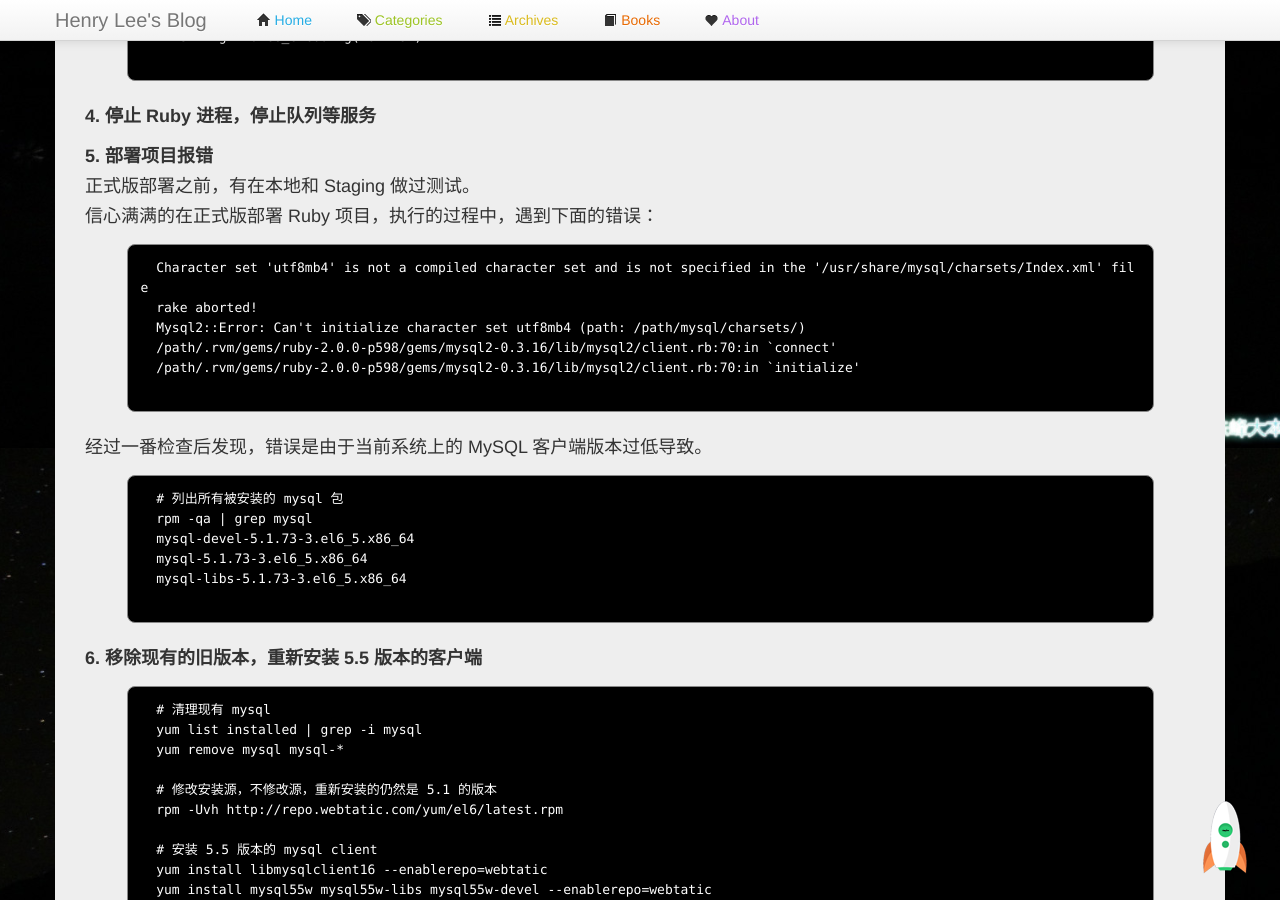
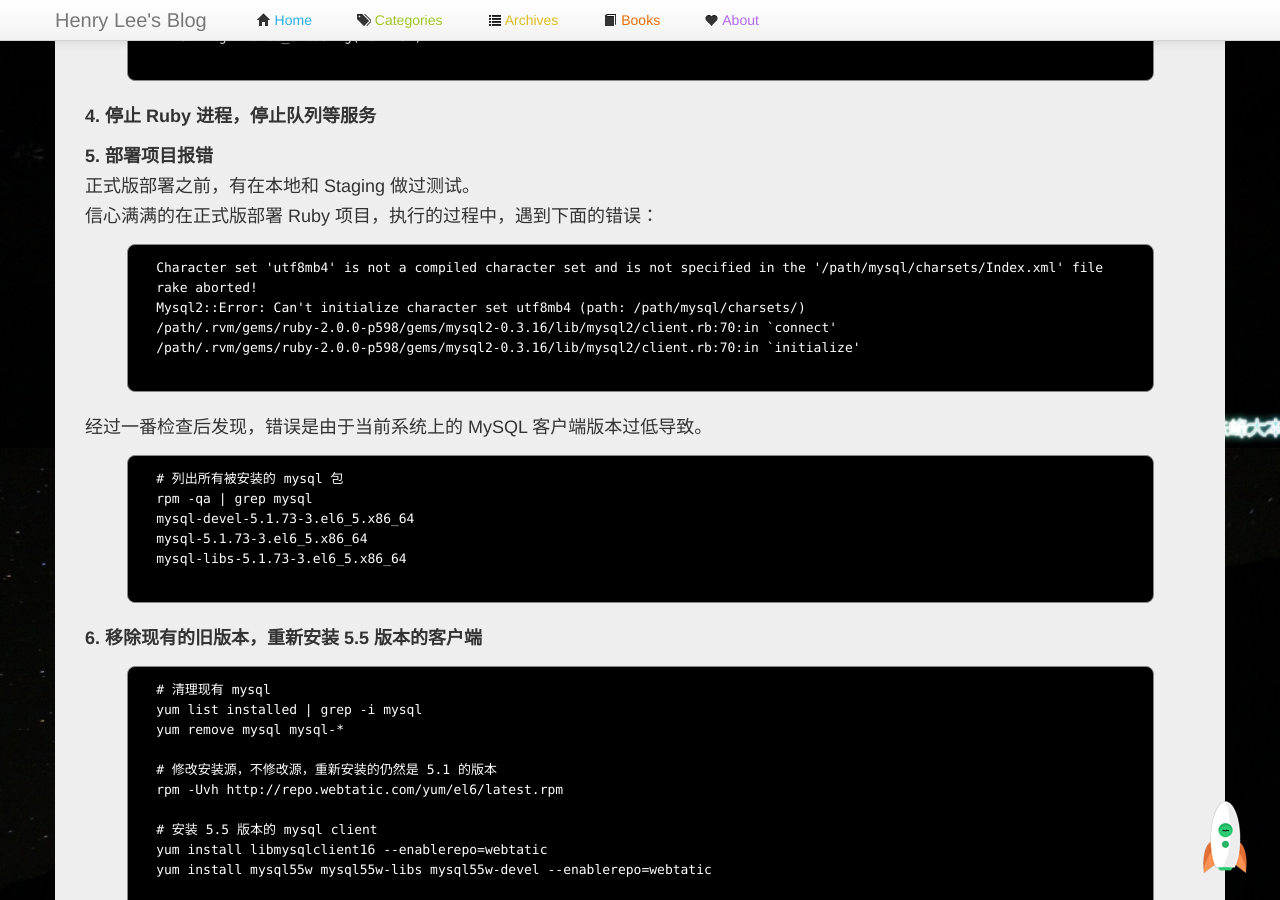
Before and after one commit to manageyp/manageyp.github.com, a Jekyll site: the page built from _posts/2015-03-05-aliyun-rds-change-mysql-charset-from-utf8-to-utf8mb4.html, in a window 1280 px wide and 900 px high, scrolled down 1352 px. Built offline with Jekyll 4.4.1, drawn with Linux system fonts in a browser that asks for light colours; comment, search, counter and statistics services are not loaded.

Commit message:
[Change] aliyun-rds-change-mysql-charset-from-utf8-to-utf8mb4

```diff
--- a/_posts/2015-03-05-aliyun-rds-change-mysql-charset-from-utf8-to-utf8mb4.html
+++ b/_posts/2015-03-05-aliyun-rds-change-mysql-charset-from-utf8-to-utf8mb4.html
@@ -80,7 +80,7 @@ record_on: 2015-03-05
   正式版部署之前，有在本地和 Staging 做过测试。</br>
   信心满满的在正式版部署 Ruby 项目，执行的过程中，遇到下面的错误：</br>
   <pre class="prettyprint lang-html">
-  Character set 'utf8mb4' is not a compiled character set and is not specified in the '/usr/share/mysql/charsets/Index.xml' file
+  Character set 'utf8mb4' is not a compiled character set and is not specified in the '/path/mysql/charsets/Index.xml' file
   rake aborted!
   Mysql2::Error: Can't initialize character set utf8mb4 (path: /path/mysql/charsets/)
   /path/.rvm/gems/ruby-2.0.0-p598/gems/mysql2-0.3.16/lib/mysql2/client.rb:70:in `connect'
```
